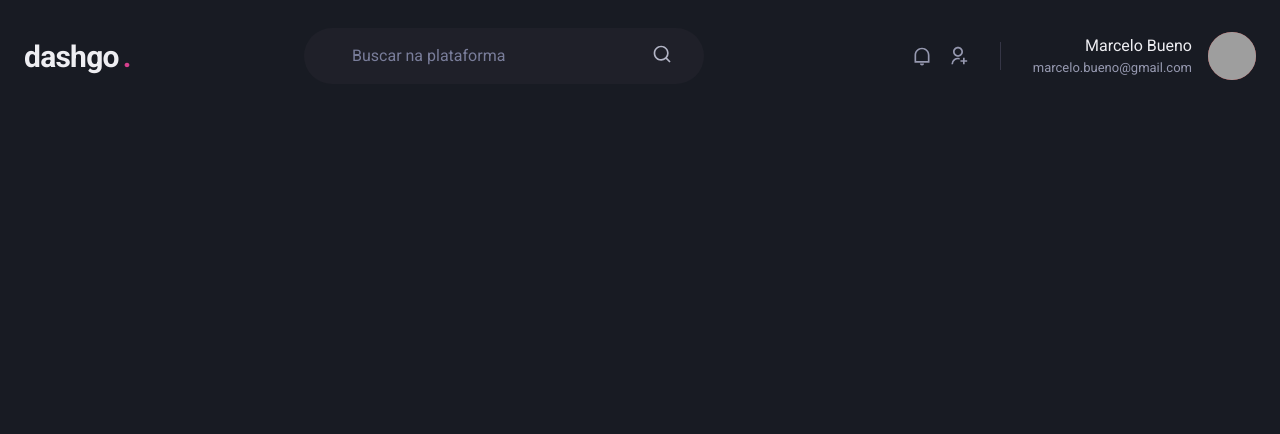
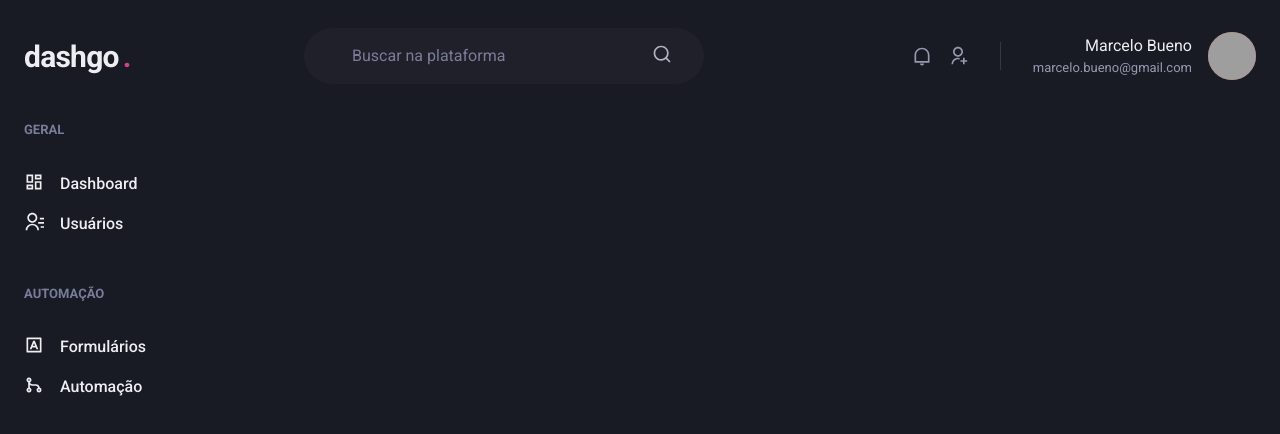
Before and after one commit to marcelorbueno/dashgo, a Next.js app: page /dashboard in a window 1280 px wide. Shown: the top 434 px of the page. Built offline with nearby package versions, Linux system fonts and the light colour scheme; grey boxes are pictures that could not be loaded.

Commit message:
Componente: Sidebar

```diff
--- /dev/null
+++ b/src/components/Sidebar.tsx
@@ -0,0 +1,65 @@
+import { Box, Icon, Link, Stack, Text } from "@chakra-ui/react";
+import { RiContactsLine, RiDashboardLine, RiGitMergeLine, RiInputMethodLine } from "react-icons/ri";
+
+
+export function Sidebar() {
+  return (
+    <Box
+      as="aside"
+      w="64"
+      mr="8"
+    >
+      <Stack
+        spacing="12"
+        align="flex-start"
+      >
+        <Box>
+          <Text
+            fontWeight="bold"
+            color="gray.400"
+            fontSize="small"
+          >
+            GERAL
+          </Text>
+          <Stack
+            spacing="4"
+            mt="8"
+            align="stretch"
+          >
+            <Link display="flex" align="center">
+              <Icon as={RiDashboardLine} fontSize="20" />
+              <Text ml="4" fontWeight="medium">Dashboard</Text>
+            </Link>
+            <Link display="flex" align="center">
+              <Icon as={RiContactsLine} fontSize="20" />
+              <Text ml="4" fontWeight="medium">Usuários</Text>
+            </Link>
+          </Stack>
+        </Box>
+        <Box>
+          <Text
+            fontWeight="bold"
+            color="gray.400"
+            fontSize="small"
+          >
+            AUTOMAÇÃO
+          </Text>
+          <Stack
+            spacing="4"
+            mt="8"
+            align="stretch"
+          >
+            <Link display="flex" align="center">
+              <Icon as={RiInputMethodLine} fontSize="20" />
+              <Text ml="4" fontWeight="medium">Formulários</Text>
+            </Link>
+            <Link display="flex" align="center">
+              <Icon as={RiGitMergeLine} fontSize="20" />
+              <Text ml="4" fontWeight="medium">Automação</Text>
+            </Link>
+          </Stack>
+        </Box>
+      </Stack>
+    </Box>
+  )
+}
--- a/src/pages/dashboard.tsx
+++ b/src/pages/dashboard.tsx
@@ -1,7 +1,20 @@
+import { Flex } from "@chakra-ui/react";
 import { Header } from "../components/Header";
+import { Sidebar } from "../components/Sidebar";
 
 export default function Dashboard() {
   return (
-    <Header />
+    <Flex direction="column" h="100vh">
+      <Header />
+
+      <Flex
+        w="100%"
+        my="6"
+        maxWidth={1480}
+        mx="auto"px="6"
+      >
+        <Sidebar />
+      </Flex>
+    </Flex>
   )
 }
```
